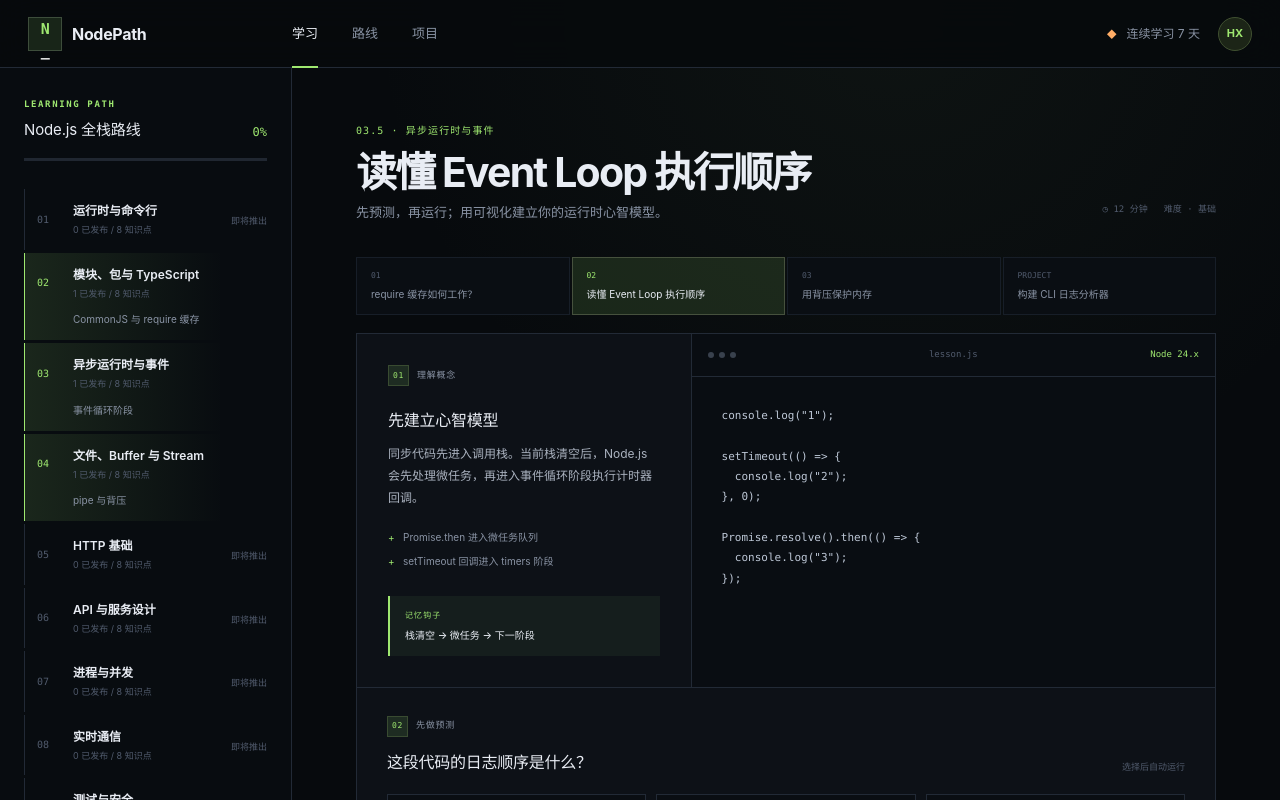
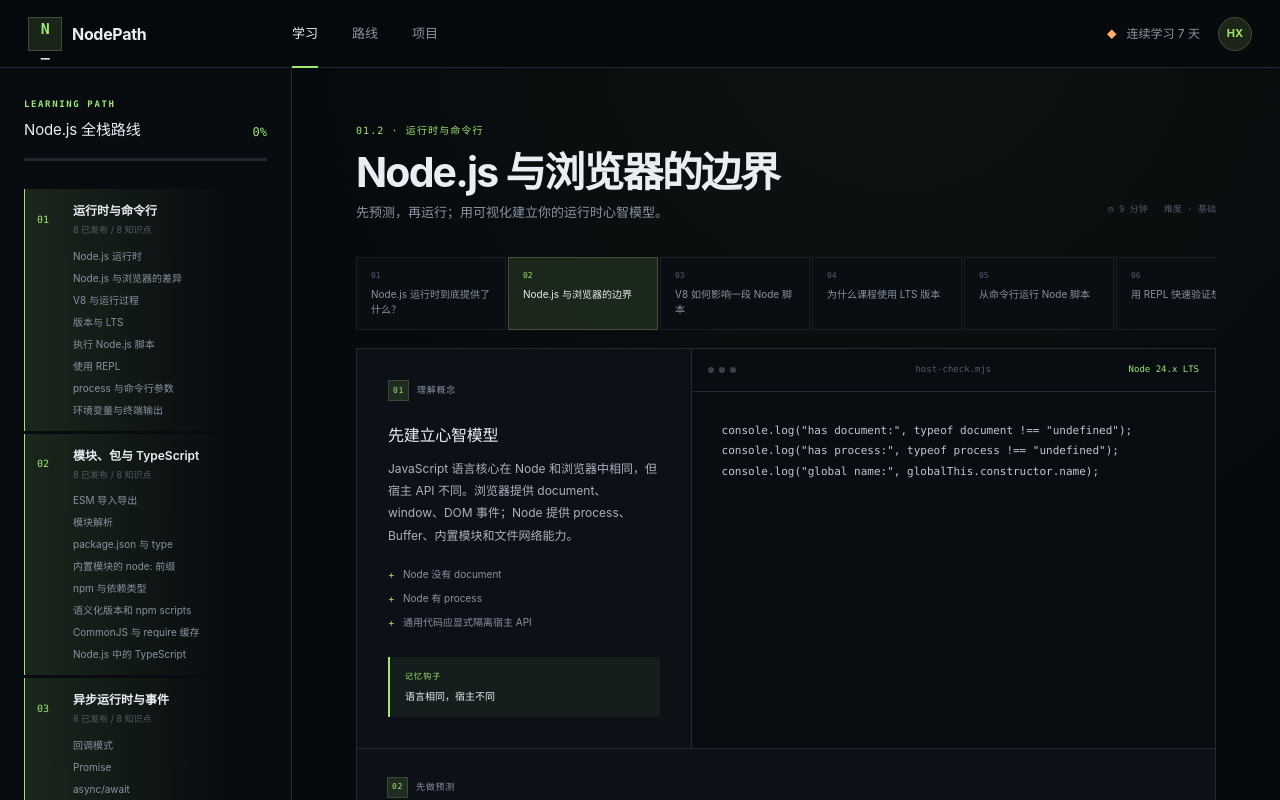
Before and after one commit to h18340637145-blip/learn-repo, a Next.js app: page / in a window 1280 px wide. Shown: the top 800 px of the page. Built offline with nearby package versions, Linux system fonts and the light colour scheme; no server answers.

Commit message:
feat-from-codex: 发布阶段 01-03 课程内容

```diff
--- a/content/curriculum.ts
+++ b/content/curriculum.ts
@@ -1,8 +1,33 @@
 import type { CatalogLesson, CurriculumStage, StageId } from "../lib/curriculum/types";
 
 const publishedIds = new Set([
+  "runtime-introduction",
+  "runtime-browser-differences",
+  "runtime-v8",
+  "runtime-lts",
+  "cli-run-scripts",
+  "cli-repl",
+  "cli-process-arguments",
+  "cli-env-console",
+  "project-cli-system-inspector",
+  "modules-esm",
+  "modules-resolution",
+  "modules-package-type",
+  "modules-node-prefix",
+  "packages-dependency-types",
+  "packages-semver-scripts",
   "modules-require-cache",
+  "typescript-node",
+  "project-dependency-inspector",
+  "async-callbacks",
+  "async-promises",
+  "async-await",
+  "async-error-propagation",
   "event-loop-order",
+  "async-microtasks-nexttick",
+  "async-immediate-timers",
+  "events-emitter-abort",
+  "project-task-scheduler",
   "stream-backpressure",
   "project-cli-log-analyzer"
 ]);
--- a/content/lesson-registry.ts
+++ b/content/lesson-registry.ts
@@ -1,5 +1,8 @@
 import type { LessonSpec, StageId } from "../lib/curriculum/types";
 import { legacyLessons, type LegacyLesson } from "./legacy-lessons";
+import { stageOneRuntimeCliLessons } from "./lessons/stage-01-runtime-cli";
+import { stageTwoModulesPackagesLessons } from "./lessons/stage-02-modules-packages";
+import { stageThreeAsyncEventsLessons } from "./lessons/stage-03-async-events";
 
 type MigrationMetadata = {
   id: string;
@@ -127,7 +130,16 @@ function migrateLesson(legacy: LegacyLesson): LessonSpec {
   };
 }
 
-export const publishedLessons = legacyLessons.map(migrateLesson) satisfies LessonSpec[];
+const legacyStageFourLessons = legacyLessons
+  .filter((legacy) => legacy.id === "streams" || legacy.id === "stage-project")
+  .map(migrateLesson);
+
+export const publishedLessons = [
+  stageOneRuntimeCliLessons,
+  stageTwoModulesPackagesLessons,
+  stageThreeAsyncEventsLessons,
+  legacyStageFourLessons
+].flat() satisfies LessonSpec[];
 const lessonById = new Map(publishedLessons.map((lesson) => [lesson.id, lesson]));
 
 export function getLesson(id: string): LessonSpec | undefined {
```
Also changed, not shown: 1 other file (tests, documents, lock files or other folders).
